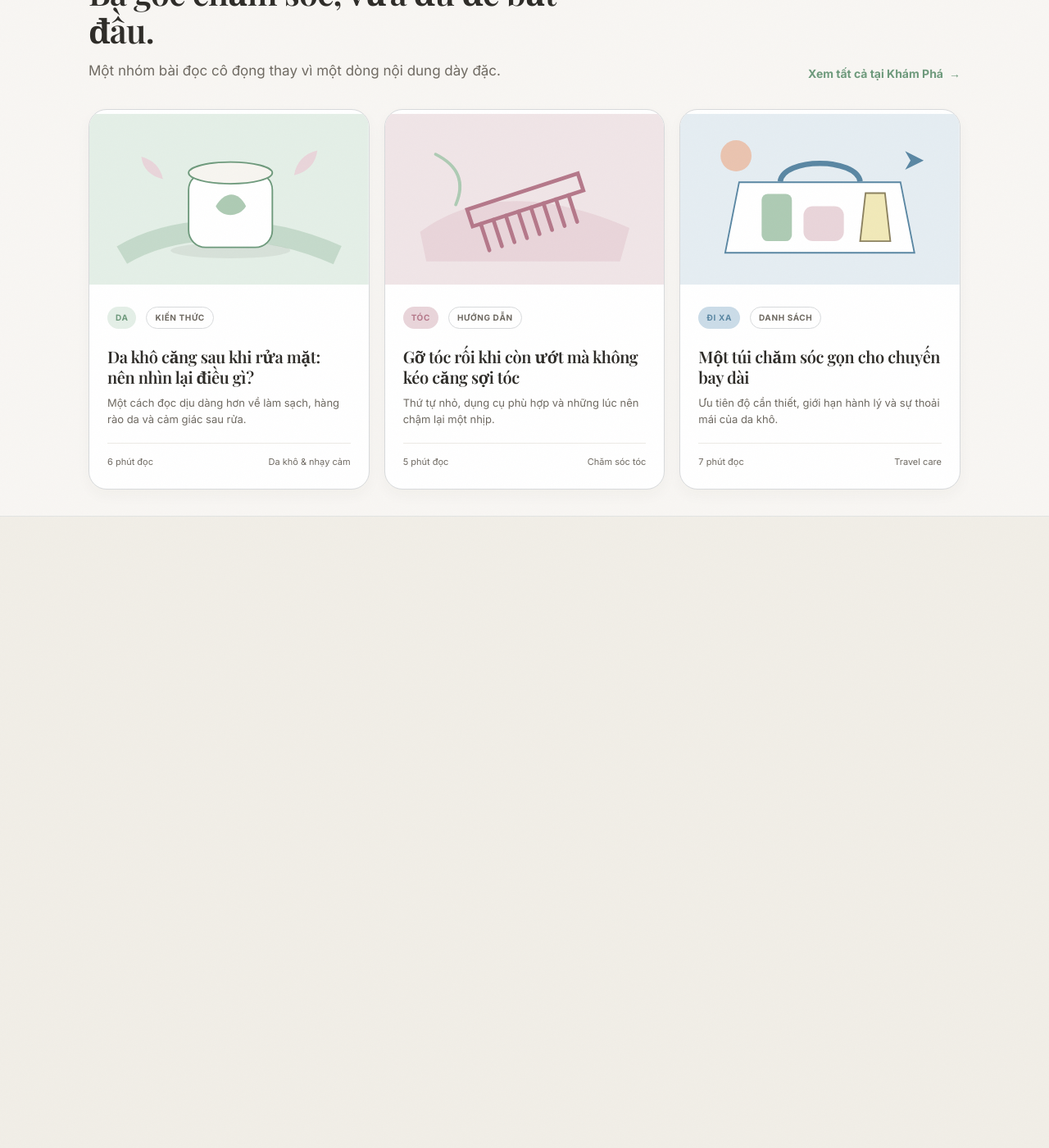
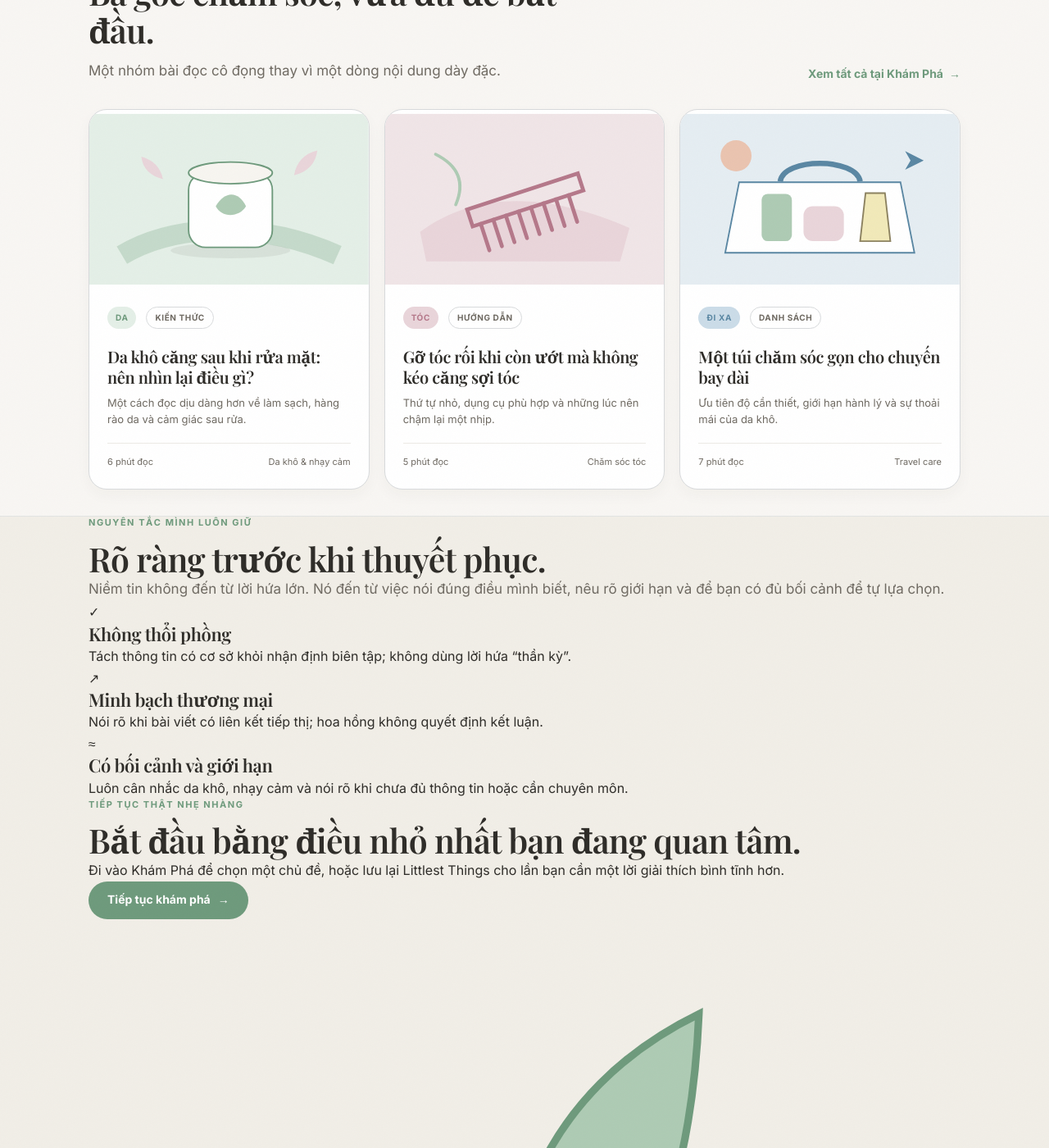
Before and after one commit to gentle-journal/gentle-journal, a Jekyll site: the page built from index.html, in a window 1280 px wide and 1400 px high, scrolled down 2443 px. Shown: the whole window at 82% size. Built offline with Jekyll 4.4.1, drawn with Linux system fonts in a browser that asks for light colours; some web fonts are replaced; before the commit the page ends 3073 px from its top, so only the background shows below that; some of the changed text lies outside the part shown.

Commit message:
Add approved v4.1 trust and closing sections

```diff
--- a/index.html
+++ b/index.html
@@ -95,3 +94,33 @@ hide_footer: true
     </div>
   </div>
 </section>
+
+<section class="trust" id="trust">
+  <div class="shell">
+    <div class="trust-band">
+      <div class="trust-top">
+        <div><p class="eyebrow">Nguyên tắc mình luôn giữ</p><h2>Rõ ràng trước khi thuyết phục.</h2></div>
+        <p class="lead">Niềm tin không đến từ lời hứa lớn. Nó đến từ việc nói đúng điều mình biết, nêu rõ giới hạn và để bạn có đủ bối cảnh để tự lựa chọn.</p>
+      </div>
+      <div class="principles">
+        <article class="principle"><span class="principle-mark" aria-hidden="true">✓</span><h3>Không thổi phồng</h3><p>Tách thông tin có cơ sở khỏi nhận định biên tập; không dùng lời hứa “thần kỳ”.</p></article>
+        <article class="principle"><span class="principle-mark" aria-hidden="true">↗</span><h3>Minh bạch thương mại</h3><p>Nói rõ khi bài viết có liên kết tiếp thị; hoa hồng không quyết định kết luận.</p></article>
+        <article class="principle"><span class="principle-mark" aria-hidden="true">≈</span><h3>Có bối cảnh và giới hạn</h3><p>Luôn cân nhắc da khô, nhạy cảm và nói rõ khi chưa đủ thông tin hoặc cần chuyên môn.</p></article>
+      </div>
+    </div>
+  </div>
+</section>
+
+<section class="closing" id="closing">
+  <div class="shell">
+    <div class="closing-card">
+      <div>
+        <p class="eyebrow">Tiếp tục thật nhẹ nhàng</p>
+        <h2>Bắt đầu bằng điều nhỏ nhất bạn đang quan tâm.</h2>
+        <p>Đi vào Khám Phá để chọn một chủ đề, hoặc lưu lại Littlest Things cho lần bạn cần một lời giải thích bình tĩnh hơn.</p>
+        <a class="btn btn-primary" href="{{ '/kham-pha/' | relative_url }}">Tiếp tục khám phá <span aria-hidden="true">→</span></a>
+      </div>
+      <div class="closing-doodle" aria-hidden="true"><svg viewBox="0 0 230 170"><path d="M18 133c38-20 82-21 125-5 29 11 50 11 70-2" fill="none" stroke="#6E9A7C" stroke-width="3" stroke-linecap="round"/><path d="M113 128c-9-44 7-83 48-103-2 47-15 83-48 103Z" fill="#AECBB4" stroke="#6E9A7C" stroke-width="2"/><path d="M111 127c-8-28-30-47-66-52 11 35 31 52 66 52Z" fill="#E9D5DA" stroke="#B5788A" stroke-width="2"/><circle cx="179" cy="119" r="20" fill="#EAC4B0" opacity=".85"/><path d="M178 111c-6-10-18-5-14 5 3 8 14 13 14 13s11-5 14-13c4-10-8-15-14-5Z" fill="#fff"/></svg></div>
+    </div>
+  </div>
+</section>
```
Also changed, not shown: other parts of index.html (+0 -1 lines).
